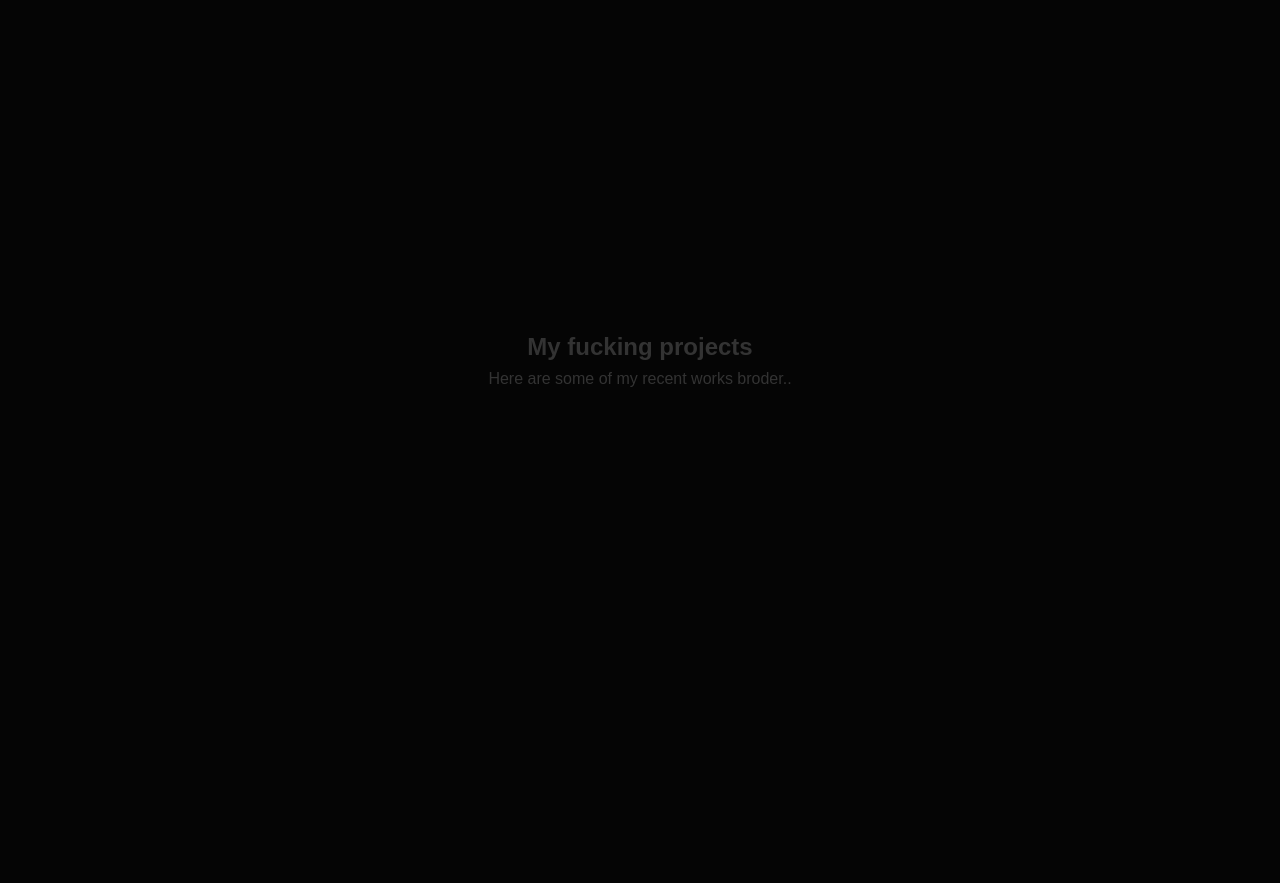
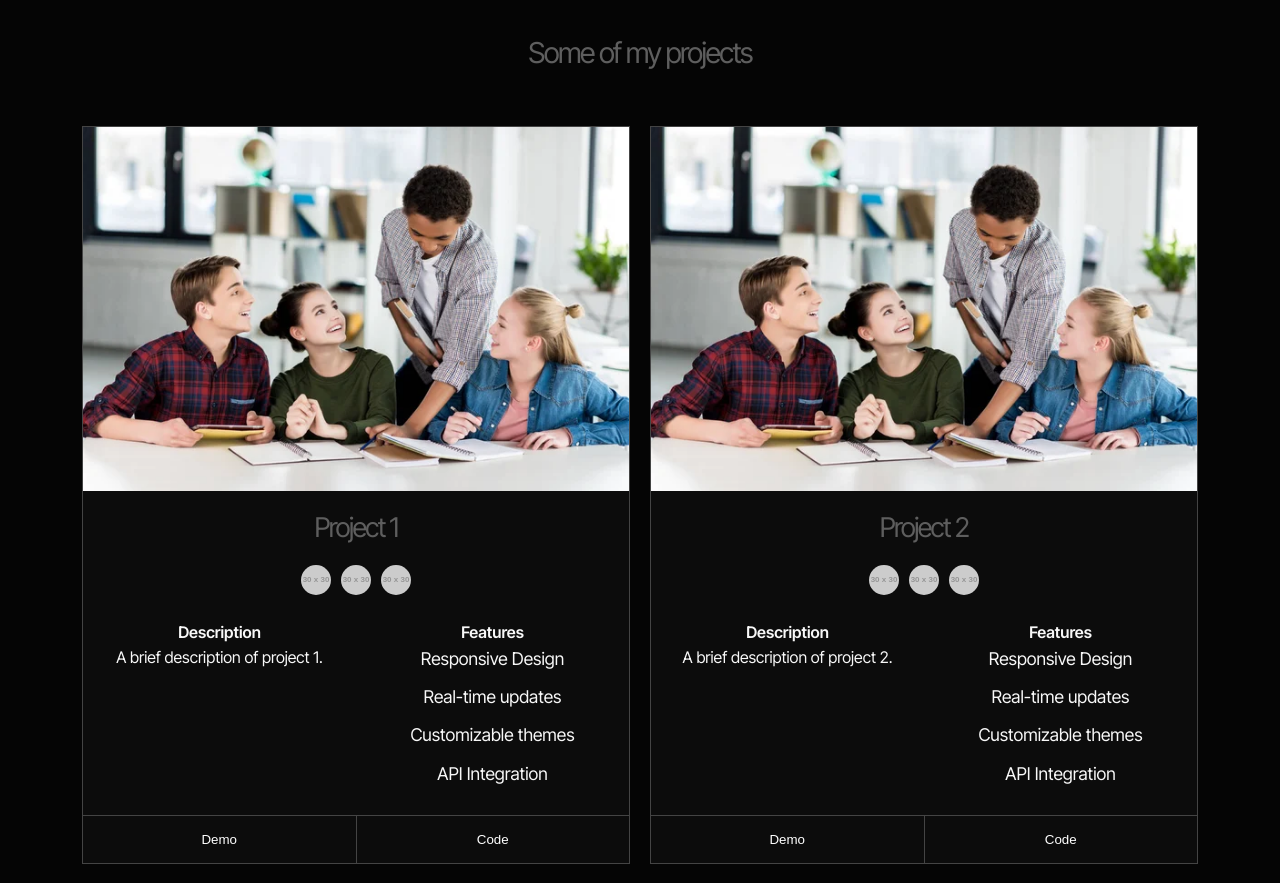
Before and after one commit to Lucio-Morales/portfolio, a React (Vite) app: page / in a window 1280 px wide. Shown: the part 840-1723 px from the top of the page. Before the commit the page ends 1600 px from the top, so only its background shows below. Built offline with nearby package versions, Linux system fonts and the light colour scheme.

Commit message:
start projects cards

```diff
--- a/src/components/hero/index.tsx
+++ b/src/components/hero/index.tsx
@@ -13,7 +13,7 @@ const Hero = styled.header`
   padding: 20px;
   overflow: hidden;
   position: relative;
-  font-family: 'Inter Tight', sans-serif;
+  // font-family: 'Inter Tight', sans-serif;
 
   h1,
   p,
--- a/src/components/projects/ProjectCard.tsx
+++ b/src/components/projects/ProjectCard.tsx
@@ -1,66 +1,150 @@
 import styled from 'styled-components';
 
-const ProjectCard = styled.div`
-  background-color: #f8f8f8; /* Gris claro */
-  border-radius: 20px;
-  box-shadow: 0 4px 12px rgba(0, 0, 0, 0.1);
+interface CardProps {
+  title: string;
+  description: string;
+  imageUrl: string;
+  technologies: string[];
+  features: string[];
+}
+
+const CardContainer = styled.div`
+  background-color: rgb(12, 12, 12);
+  display: flex;
+  flex-direction: column;
+  justify-content: space-between;
+  align-items: center;
+  position: relative;
   overflow: hidden;
-  position: relative;
-  transform: translateY(50px);
-  opacity: 0;
-  transition: transform 0.6s ease-out, opacity 0.6s ease-out;
-  &:hover {
-    transform: translateY(0);
-    box-shadow: 0 10px 30px rgba(0, 0, 0, 0.2);
+  padding-bottom: 50px;
+  border: 1px solid #444;
+`;
+
+const CardImage = styled.img`
+  width: 100%;
+  height: auto;
+  object-fit: cover;
+  display: block;
+`;
+
+const CardTitle = styled.h3`
+  letter-spacing: -0.1rem;
+  margin-top: 15px;
+  font-size: 1.7rem;
+  font-weight: 400;
+  color: rgb(94, 94, 94);
+`;
+
+const CardSection = styled.div`
+  display: flex;
+  justify-content: space-between;
+  margin-top: 10px;
+  width: 100%;
+`;
+
+const DescriptionBox = styled.div`
+  padding: 15px;
+  width: 50%;
+  color: #f8f8f8;
+`;
+
+const FeaturesBox = styled.div`
+  padding: 15px;
+  width: 50%;
+  color: #f8f8f8;
+
+  ul {
+    list-style-type: none;
+    padding: 0;
   }
 
-  &:hover .project-image {
-    transform: scale(1.05);
-  }
-
-  /* Animación de entrada */
-  &.in-view {
-    transform: translateY(0);
-    opacity: 1;
-  }
-
-  .project-image {
-    width: 100%;
-    height: 200px;
-    object-fit: cover;
-    transition: transform 0.3s ease-out;
-  }
-
-  .project-info {
-    padding: 20px;
-    text-align: center;
-  }
-
-  .project-title {
-    font-size: 1.8rem;
-    font-weight: 600;
-    color: #060215; /* Negro opaco */
+  li {
+    font-size: 1.1rem;
     margin-bottom: 10px;
-  }
-
-  .project-description {
-    font-size: 1rem;
-    color: #b0b0b0;
-    margin-bottom: 20px;
-  }
-
-  .project-link {
-    display: inline-block;
-    background-color: #94b9ff; /* Azul suave */
-    color: white;
-    padding: 10px 20px;
-    text-decoration: none;
-    border-radius: 30px;
-    transition: background-color 0.3s ease;
-    &:hover {
-      background-color: #6882b4; /* Azul más oscuro */
-    }
   }
 `;
 
-export default ProjectCard;
+const TechIconsContainer = styled.div`
+  display: flex;
+  justify-content: center;
+  gap: 10px;
+  margin-top: 15px;
+`;
+
+const TechIcon = styled.img`
+  width: 30px;
+  height: 30px;
+  object-fit: contain;
+  border-radius: 50%;
+`;
+
+const ButtonsContainer = styled.div`
+  position: absolute;
+  bottom: 0;
+  width: 100%;
+  display: flex;
+`;
+
+const Button = styled.button`
+  flex: 1;
+  padding: 16px 0;
+  background-color: rgb(12, 12, 12);
+  color: white;
+  border: 1px solid #444;
+  border-bottom: none;
+  cursor: pointer;
+  transition: all 0.3s ease;
+
+  &:hover {
+    background-color: #222;
+    color: #f8f8f8;
+  }
+
+  &:first-child {
+    border-right: none;
+    border-left: none;
+  }
+  &:last-child {
+    border-right: none;
+  }
+`;
+
+const Card: React.FC<CardProps> = ({
+  title,
+  description,
+  imageUrl,
+  technologies,
+  features,
+}) => {
+  return (
+    <CardContainer>
+      <CardImage src={imageUrl} alt={title} />
+      <CardTitle>{title}</CardTitle>
+      <TechIconsContainer>
+        {technologies.map((tech, index) => (
+          <TechIcon key={index} src={tech} alt={`technology-${index}`} />
+        ))}
+      </TechIconsContainer>
+      <CardSection>
+        <DescriptionBox>
+          <h4>Description</h4>
+          <p>{description}</p>
+        </DescriptionBox>
+        <FeaturesBox>
+          <h4>Features</h4>
+          <ul>
+            {features.map((feature, index) => (
+              <li key={index}>{feature}</li>
+            ))}
+          </ul>
+        </FeaturesBox>
+      </CardSection>
+      <ButtonsContainer>
+        <Button>Demo</Button>
+        <Button>Code</Button>
+      </ButtonsContainer>
+    </CardContainer>
+  );
+};
+
+export default Card;
--- a/src/components/projects/index.tsx
+++ b/src/components/projects/index.tsx
@@ -1,4 +1,5 @@
 import styled from 'styled-components';
+import Card from './ProjectCard';
 
 const ProjectsSection = styled.section`
   min-height: 100vh;
@@ -8,13 +9,76 @@ const ProjectsSection = styled.section`
   justify-content: center;
   align-items: center;
   text-align: center;
+
+  h2 {
+    letter-spacing: -0.1rem;
+    // text-transform: uppercase;
+    font-size: 1.8rem;
+    font-weight: 400;
+    color: rgb(94, 94, 94);
+    padding-top: 50px;
+  }
+`;
+
+const CardsSection = styled.div`
+  display: grid;
+  grid-template-columns: repeat(2, 1fr);
+  gap: 20px;
+  // border: 1px solid grey;
+  min-height: 100vh;
+  width: 90%;
+  padding-top: 50px;
+
+  @media (max-width: 768px) {
+    grid-template-columns: 1fr; /* en pantallas pequeñas, una sola columna */
+  }
 `;
 
 const Projects = () => {
+  const techIcons = [
+    'https://via.placeholder.com/30?text=JS', // Reemplaza con las URLs de los íconos reales
+    'https://via.placeholder.com/30?text=React',
+    'https://via.placeholder.com/30?text=Node',
+  ];
+  const features = [
+    'Responsive Design',
+    'Real-time updates',
+    'Customizable themes',
+    'API Integration',
+  ];
   return (
     <ProjectsSection id="projects">
-      <h2>My fucking projects</h2>
-      <p>Here are some of my recent works broder..</p>
+      <h2>Some of my projects</h2>
+      <CardsSection>
+        <Card
+          title="Project 1"
+          description="A brief description of project 1. "
+          imageUrl="/image-demo.jpg"
+          technologies={techIcons}
+          features={features}
+        />
+        <Card
+          title="Project 2"
+          description="A brief description of project 2."
+          imageUrl="/image-demo.jpg"
+          technologies={techIcons}
+          features={features}
+        />
+        <Card
+          title="Project 3"
+          description="A brief description of project 3."
+          imageUrl="/image-demo.jpg"
+          technologies={techIcons}
+          features={features}
+        />
+        <Card
+          title="Project 4"
+          description="A brief description of project 4."
+          imageUrl="/image-demo.jpg"
+          technologies={techIcons}
+          features={features}
+        />
+      </CardsSection>
     </ProjectsSection>
   );
 };
--- a/src/styled-components/GlobalStyles.ts
+++ b/src/styled-components/GlobalStyles.ts
@@ -19,7 +19,7 @@ html,body
     }
 
   body {
-    font-family:  sans-serif;
+    font-family: 'Inter Tight',  sans-serif;
     line-height: 1.6;
     font-size: 16px;
     color: #333;
```
Also changed, not shown: public/pexels-adrien-olichon-1257089-2387793.jpg (deleted).
